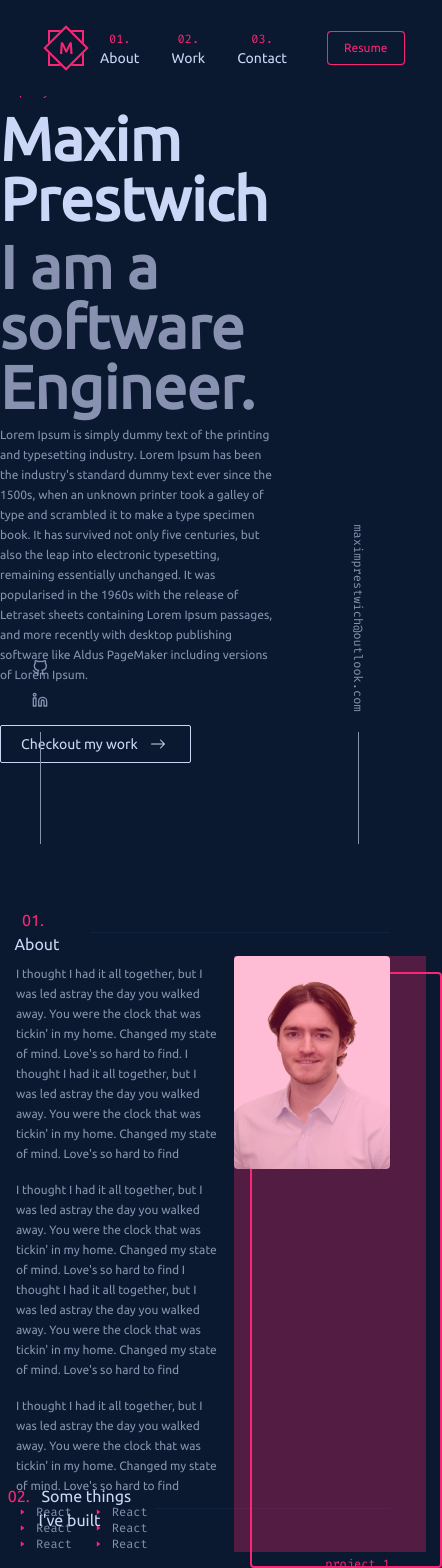
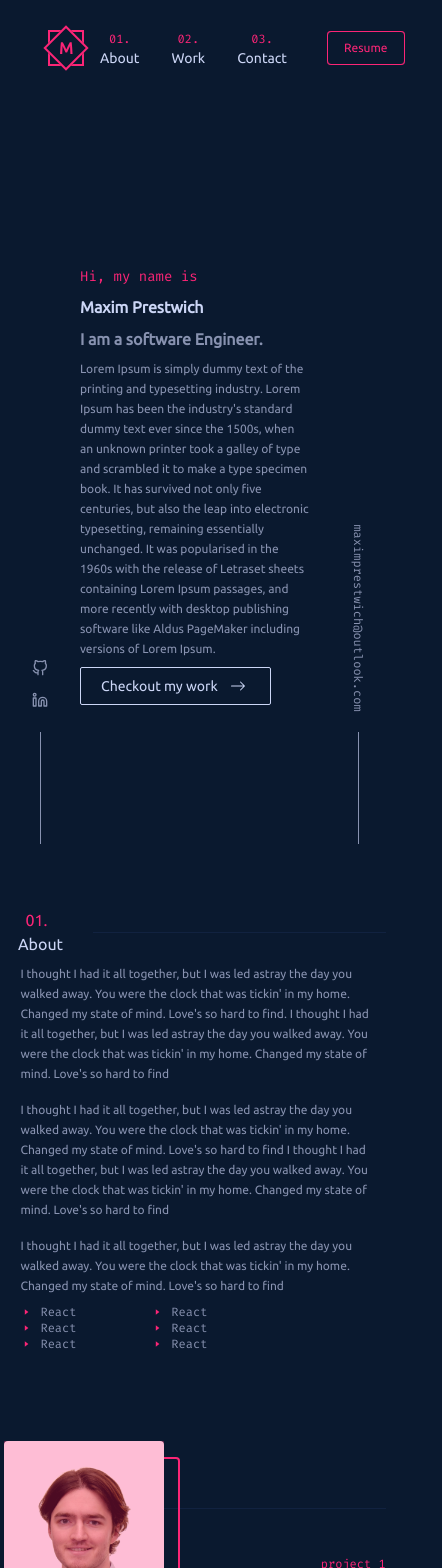
Before and after one commit to maxim-pre/my-portfolio, a React (Create React App) app: page / in a window 390 px wide. Shown: the top 1568 px of the page, 442 px wide, since content can reach past the window. Built offline with nearby package versions, Linux system fonts and the light colour scheme.

Commit message:
add scroll event to navbar

```diff
--- a/src/App.js
+++ b/src/App.js
@@ -6,10 +6,34 @@ import Work from "./components/work/work";
 import AsideLeft from "./components/asideLeft";
 import AsideRight from "./components/asideRight";
 import Contact from "./components/contact";
+import { useState, useEffect } from "react";
 function App() {
+  const [scrollDirection, setScrollDirection] = useState("up");
+  const [y, setY] = useState(0);
+
+  const handleScroll = (e) => {
+    const window = e.currentTarget;
+    if (y > window.scrollY) {
+      setScrollDirection("up");
+    } else if (y < window.scrollY) {
+      setScrollDirection("down");
+    }
+    setY(window.scrollY);
+  };
+
+  useEffect(() => {
+    setY(window.scrollY);
+    window.addEventListener("scroll", (e) => handleScroll(e));
+    return () => {
+      window.removeEventListener("scroll", (e) => handleScroll(e));
+    };
+  }, [y]);
+
+  window.addEventListener("scroll", handleScroll);
   return (
     <div className="App">
-      <Nav />
+      <Nav scroll={scrollDirection} />
+      <div className="flex flex-col items-center mx-20">
         <AsideLeft />
         <AsideRight />
         <Home />
@@ -17,6 +41,7 @@ function App() {
         <Work />
         <Contact />
       </div>
+    </div>
   );
 }
 
--- a/src/components/about/about.js
+++ b/src/components/about/about.js
@@ -3,12 +3,12 @@ import profilePicture from "../../images/me.jpg";
 import SectionHeader from "../common/sectionHeader";
 const About = () => {
   return (
-    <div className=" max-w-[700px] mx-auto text-textLight h-[40rem] pt-16 ">
+    <div className=" max-w-[700px]  text-textLight h-[40rem] pt-16 mx-8 sm ">
       {/* header */}
       <SectionHeader number={"1"} text={"About"} />
       {/* end header */}
 
-      <div className="grid grid-cols-5">
+      <div className="grid  grid-rows-2 sm:grid-cols-5">
         <div className="flex flex-col col-span-3 text-left text-textNormal px-4 ">
           <p className="my-2 text-xs leading-[20px]">
             I thought I had it all together, but I was led astray the day you
@@ -40,10 +40,10 @@ const About = () => {
             <BulletPoint text={"React"} />
           </div>
         </div>
-        <div className="col-span-2  relative flex justify-center ">
-          <div className="object-cover w-48 group">
-            <div className="absolute w-48 h-full bg-neonPink z-20 opacity-30 group-hover:opacity-0 duration-200"></div>
-            <div className="absolute w-48 h-full border-2 border-neonPink translate-x-4 translate-y-4 rounded group-hover:translate-x-5 group-hover:translate-y-5 duration-200 "></div>
+        <div className=" col-span-2 flex items-center ">
+          <div className="object-cover w-40 group  ">
+            <div className="absolute w-40 h-[13.7rem] bg-neonPink z-20 opacity-30 group-hover:opacity-0 duration-200"></div>
+            <div className="absolute w-40 h-[13.7rem] border-2 border-neonPink translate-x-4 translate-y-4 rounded group-hover:translate-x-5 group-hover:translate-y-5 duration-200 "></div>
             <div className="relative group-hover:-translate-x-1 group-hover:-translate-y-1 duration-200">
               <img
                 className="z-10 rounded"
--- a/src/components/asideLeft.js
+++ b/src/components/asideLeft.js
@@ -2,7 +2,7 @@ import { FiGithub, FiLinkedin } from "react-icons/fi";
 
 const AsideLeft = () => {
   return (
-    <div className="fixed bottom-0 px-8 flex flex-col items-center text-textNormal">
+    <div className="fixed bottom-0 left-0 px-8 flex flex-col items-center text-textNormal">
       <div className="my-2 cursor-pointer hover:text-neonPink hover:-translate-y-1 duration-200">
         <FiGithub />
       </div>
--- a/src/components/home/home.js
+++ b/src/components/home/home.js
@@ -1,18 +1,19 @@
+import { useEffect, useState } from "react";
 import { BsArrowRight } from "react-icons/bs";
 
 const Home = () => {
   return (
-    <div className="bg-backgound w-full  flex items-center justify-center  max-w-[800px] mx-auto  h-screen pb-40 pt-40">
+    <div className="bg-backgound w-full flex items-center justify-center h-screen max-w-[1000px]">
       {/* content */}
-      <div className="flex flex-col text-left items-start">
+      <div className="flex flex-col text-left items-start mt-32 ">
         <p className="code text-neonPink text-sm mb-2">Hi, my name is</p>
-        <h1 className="text-textLight font-bold text-6xl mb-2">
+        <h1 className="text-textLight font-bold lg:text-6xl mb-2">
           Maxim Prestwich
         </h1>
-        <h2 className="text-textNormal font-bold text-6xl mb-2">
+        <h2 className="text-textNormal font-bold lg:text-6xl mb-2">
           I am a software Engineer.
         </h2>
-        <p className="text-textNormal w-[70%] mb-2 text-xs leading-[20px]">
+        <p className="text-textNormal sm:w-[70%] mb-2 text-xs leading-[20px]">
           Lorem Ipsum is simply dummy text of the printing and typesetting
           industry. Lorem Ipsum has been the industry's standard dummy text ever
           since the 1500s, when an unknown printer took a galley of type and
@@ -23,7 +24,7 @@ const Home = () => {
           more recently with desktop publishing software like Aldus PageMaker
           including versions of Lorem Ipsum.
         </p>
-        <button className="border border-textLight py-2 px-4 mt-8 text-textLight rounded-sm group duration-300 hover:border-neonPink">
+        <button className="border border-textLight py-2 px-4 sm:mt-8 text-textLight rounded-sm group duration-300 hover:border-neonPink">
           <div className="flex items-center justify-center box-border">
             <div className="px-1 text-sm">Checkout my work</div>
             <div className="px-2 duration-300 group-hover:rotate-90 group-hover:text-neonPink">
--- a/src/components/nav/nav.js
+++ b/src/components/nav/nav.js
@@ -1,10 +1,13 @@
 import NavLink from "./navLink";
 import Logo from "./logo";
 import Button from "../common/button";
-const Nav = () => {
+const Nav = ({ scroll }) => {
   const navItems = ["About", "Work", "Contact"];
+  const scrollClass = scroll == "up" ? "" : "-translate-y-[100%]";
   return (
-    <nav className="bg-backgound w-full h-24  flex justify-between items-center pl-12 pr-6 absolute">
+    <nav
+      className={`bg-backgound w-full h-24  flex justify-between items-center pl-12 pr-6 fixed top-0 ease-in duration-300 ${scrollClass}`}
+    >
       <Logo />
       <ul className="flex items-center text-textLight text-sm">
         {navItems.map((item, index) => {
--- a/src/components/work/projectCard.js
+++ b/src/components/work/projectCard.js
@@ -16,8 +16,12 @@ const ProjectCard = ({ number, name, description, skills, img }) => {
           {description}
         </div>
         <div className="code text-xs text-textNormal">
-          {skills.map((skill) => {
-            return <span className="mx-1">{skill}</span>;
+          {skills.map((skill, index) => {
+            return (
+              <span key={index} className="mx-1">
+                {skill}
+              </span>
+            );
           })}
         </div>
         <div className="flex mt-4 items-center  justify-start">
--- a/src/components/work/projectCardAlternate.js
+++ b/src/components/work/projectCardAlternate.js
@@ -13,8 +13,12 @@ const ProjectCardAlternate = ({ number, name, description, skills, img }) => {
           {description}
         </div>
         <div className="code text-xs text-textNormal">
-          {skills.map((skill) => {
-            return <span className="mx-1">{skill}</span>;
+          {skills.map((skill, index) => {
+            return (
+              <span key={index} className="mx-1">
+                {skill}
+              </span>
+            );
           })}
         </div>
         <div className="flex mt-4 items-center  justify-start">
--- a/src/components/work/work.js
+++ b/src/components/work/work.js
@@ -14,7 +14,7 @@ const Work = () => {
     },
   ];
   return (
-    <div className=" mx-auto max-w-[800px] text-textLight">
+    <div className="  max-w-[800px] text-textLight">
       <SectionHeader number={"2"} text={"Some things I've built"} />
       <ProjectCard
         number={projects[0].number}
```
Lines whose indentation alone changed are shown as unchanged.
